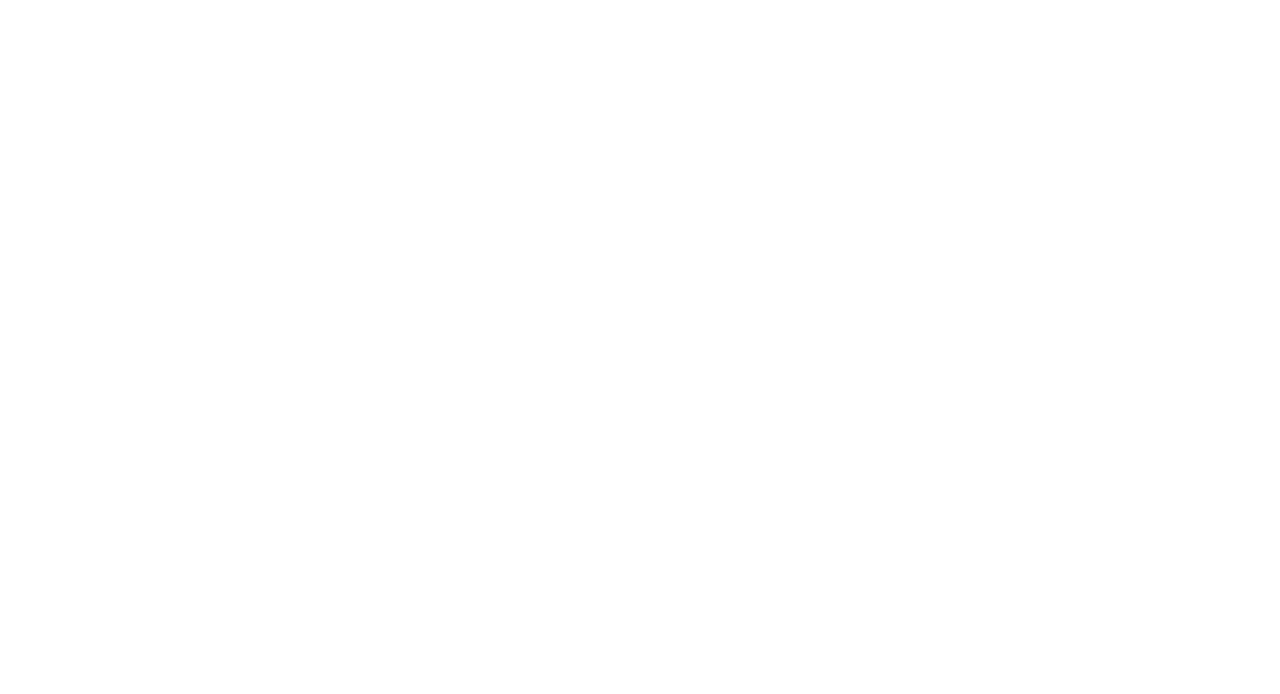
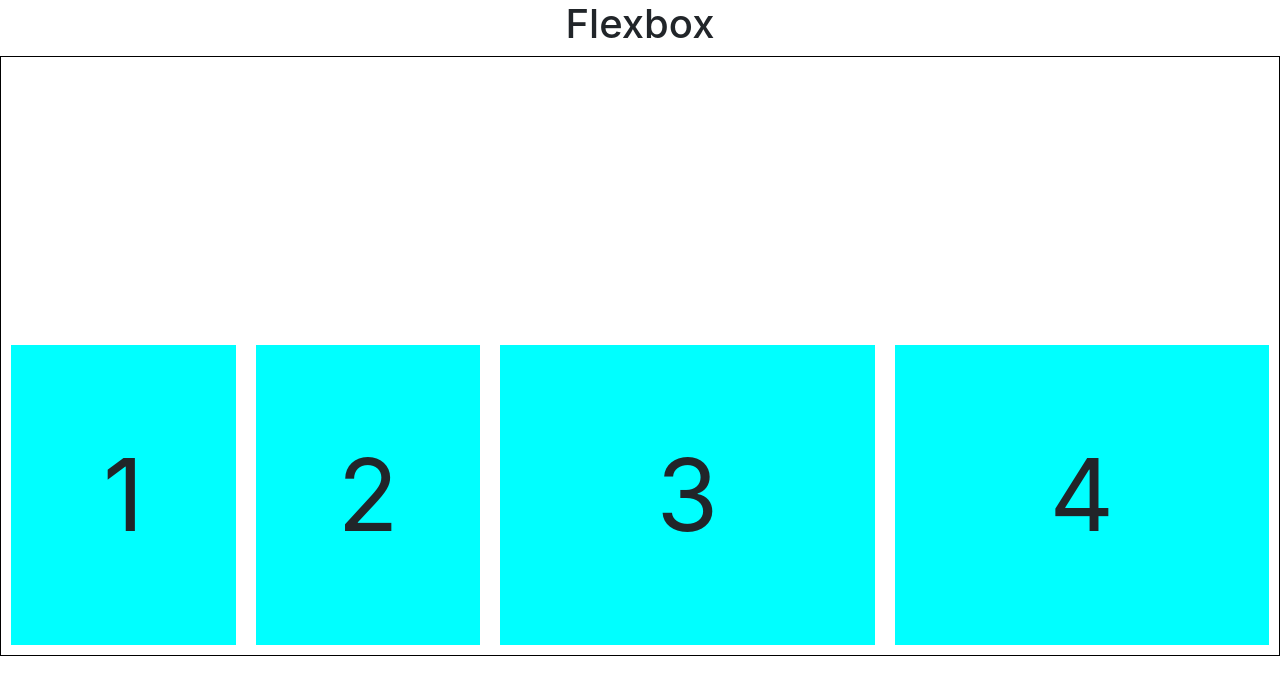
Before and after one commit to nikkigarcia/flexbox-example, a plain HTML site: page index.html in a window 1280 px wide. Drawn offline with nearby package versions, Linux system fonts and the light colour scheme.

Commit message:
made four boxes and used flexbox to align items flex-end

```diff
--- a/css/styles.css
+++ b/css/styles.css
@@ -0,0 +1,27 @@
+.center{
+    text-align: center;
+}
+.block-1{
+    border: 1px solid black;
+    height: 600px;
+    display: flex;
+    flex-direction: row;
+    align-items: flex-end;
+}
+.box{
+    height: 300px;
+    margin: 10px;
+    background-color: aqua;
+    font-size: 100px;
+
+    display: flex;
+    flex-direction: row;
+    align-items: center;
+    justify-content: center;
+}
+.box1{
+    width: 300px;
+}
+.box2{
+    width: 500px;
+}
--- a/index.html
+++ b/index.html
@@ -9,6 +9,13 @@
     <title>Flexbox Example</title>
 </head>
 <body>
+    <h1 class="center">Flexbox</h1>
+    <div class="block-1">
+        <div class="box box1">1</div>
+        <div class="box box1">2</div>
+        <div class="box box2">3</div>
+        <div class="box box2">4</div>
+    </div>
 
 </body>
 </html>
```
